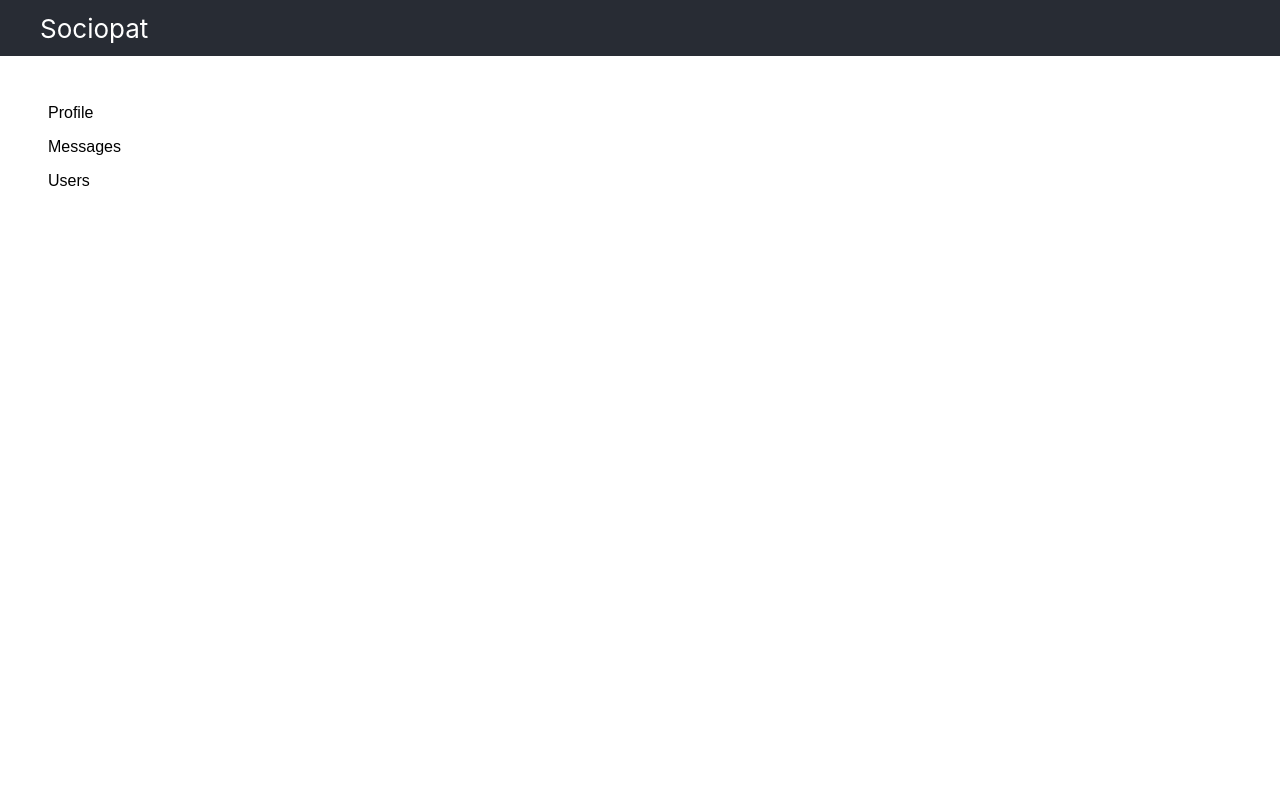
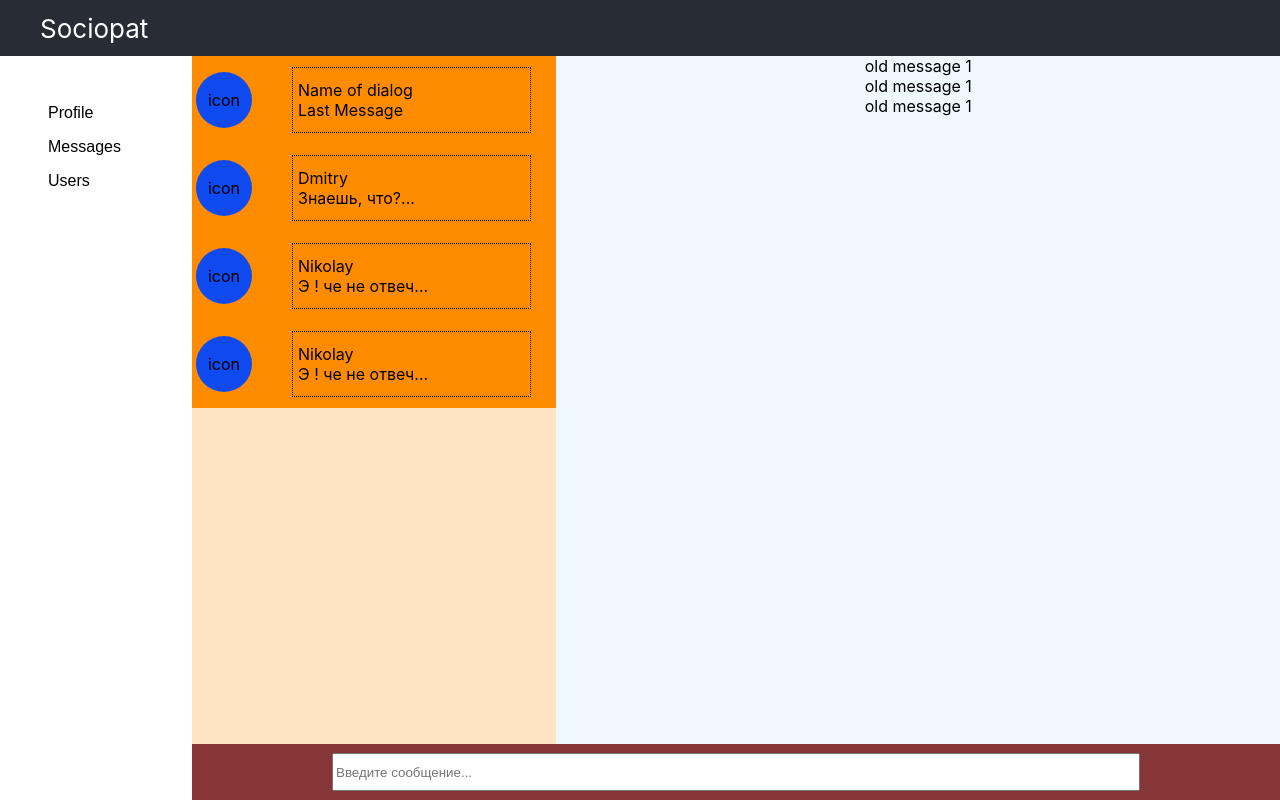
Before and after one commit to savchuckvadim/sociopat, a React (Create React App) app: page /messages in a window 1280 px wide. Built offline with nearby package versions, Linux system fonts and the light colour scheme.

Commit message:
nolink  commit

```diff
--- a/src/modules/components/Main/Main.jsx
+++ b/src/modules/components/Main/Main.jsx
@@ -18,10 +18,10 @@ const Main = () => {
                 </div>
                 <div id="main__area">
                     <Routes>
-                        <Route path="/" render={() => <Profile/>} />
-                        <Route exact path="/profile" component={Profile} />
-                        <Route  path="/messages/" component={Messages} />
-                        <Route  path="/messages/dialog/" component={<Messages />} />
+                        <Route exact path="/" element={<Profile />} />
+                        <Route exact path="/profile" element={<Profile />} />
+                        <Route  path="/messages/" element={<Messages />} />
+                        {/* <Route  path="/messages/dialog/" element={<Messages />} /> */}
                         <Route exact path="/users" element={<Users />} />
                     </Routes>
                 </div>
--- a/src/modules/components/Main/main-area/Messages/Messages.jsx
+++ b/src/modules/components/Main/main-area/Messages/Messages.jsx
@@ -9,7 +9,7 @@ const Messages = () => (
     <div className={style.messages__area}>
 
         <div className={style.dialogs}>
-            <NavLink to="dialog/1">
+            {/* <NavLink to="dialog/1"> */}
                 <div className={style.dialog}>
                     <div className={style.iconOfDialog}>icon</div>
                     <div className={style.lastMessage}>
@@ -17,7 +17,7 @@ const Messages = () => (
                         <p className={style.lastMessage__text}>Last Message</p>
                     </div>
                 </div>
-            </NavLink>
+            {/* </NavLink> */}
 
             <div className={style.dialog}>
                 <div className={style.iconOfDialog}>icon</div>
@@ -42,10 +42,10 @@ const Messages = () => (
             </div>
         </div>
         <div className={style.currentDialogs}>
-            <Routes>
+            {/* <Routes>
                 <Route path="/dialog/1" component={<CurrentDialog />} />
-            </Routes>
-
+            </Routes> */}
+            <CurrentDialog />
             <NewMessageSendArea />
 
         </div>
```
